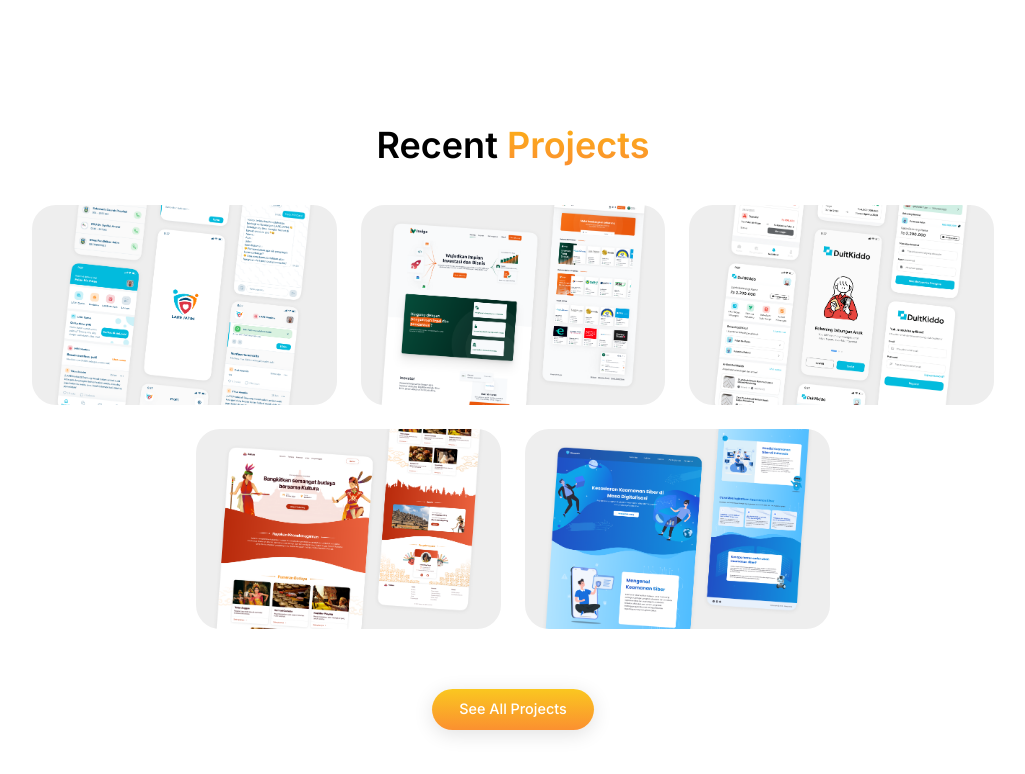
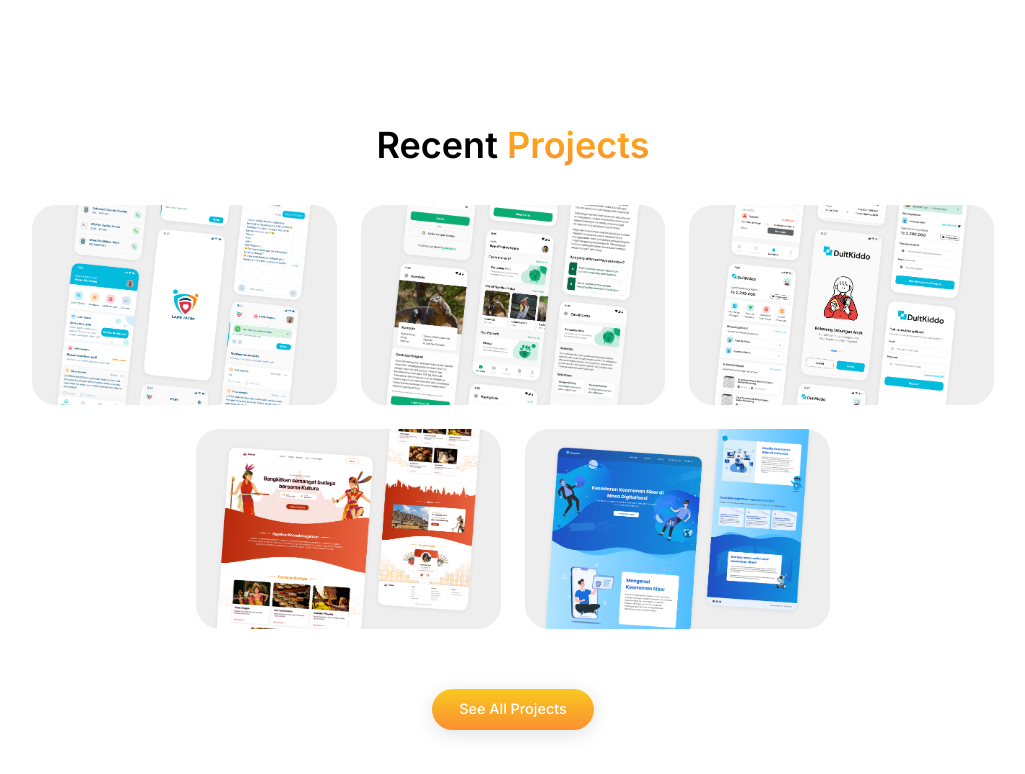
Before and after one commit to srfiryal/sarah-firyal, a plain HTML site: page index.html in a window 1280 px wide. Shown: the part 2154-2928 px from the top of the page, without its empty margins (127-1152 px from the left). Drawn offline with nearby package versions, Linux system fonts and the light colour scheme.

Commit message:
style: replace project

```diff
--- a/index.html
+++ b/index.html
@@ -288,9 +288,11 @@
         </div>
       </div>
 
-      <button type="button" class="btn-filled-accent mt-12 md:mt-10 lg:mt-12">
-        See My Résumé
-      </button>
+      <a href="https://docs.google.com/document/d/1f3wBFcZIGzjBpMF8nHrpU8ipZNAeKo48bVuggrhhI4o/edit?usp=sharing" target="_blank">
+        <button type="button" class="btn-filled-accent mt-12 md:mt-10 lg:mt-12">
+          See My Résumé
+        </button>
+      </a>
     </section>
 
     <!-- Clients Section -->
@@ -325,7 +327,7 @@
     </section>
 
     <!-- Projects Section -->
-    <section id="projects" class="wrapper mp-36 lg:pt-32 md:pb-2 lg:pb-0">
+    <section id="projects" class="wrapper mp-36 md:pt-32 pt-24 lg:pb-0 md:pb-2">
       <h1 class="text-3xl md:text-4xl text-center font-semibold">
         Recent <span class="text-primary-gradient">Projects</span>
       </h1>
--- a/script.js
+++ b/script.js
@@ -5,13 +5,15 @@ const portfolioData = [
     description:
       "A child protection problem reporting app, with features such chat, forum, and emergency contacts.",
     image: "./assets/images/img_lare.png",
+    url: "https://play.google.com/store/apps/details?id=com.fan.lare_jatim&pcampaignid=web_share"
   },
   {
-    title: "Invigo",
-    job: "Development",
+    title: "Eco.in",
+    job: "Design & Development",
     description:
-      "With an easy to use pitching system, this website connects start up founders, investors, and law firms.",
-    image: "./assets/images/img_invigo.png",
+      " An educational app that discusses environmental issues through games and virtual simulations.",
+    image: "./assets/images/img_ecoin.png",
+    url: "https://github.com/algavania/invigo"
   },
   {
     title: "DuitKiddo",
@@ -19,6 +21,7 @@ const portfolioData = [
     description:
       "A banking app built to help parents teach their children about financial literacy and responsibility.",
     image: "./assets/images/img_duitkiddo.png",
+    url: "https://github.com/algavania/switfies_technoscape"
   },
   {
     title: "Kultura",
@@ -26,6 +29,7 @@ const portfolioData = [
     description:
       "A website of an Indonesian cultural exhibition, it promotes traditional cultures for young generations.",
     image: "./assets/images/img_kultura.png",
+    url: "https://kultura-id.vercel.app/"
   },
   {
     title: "Siberpedia",
@@ -33,6 +37,7 @@ const portfolioData = [
     description:
       "An educational website that targets young netizens, which teaches all about cyber security and threats.",
     image: "./assets/images/img_siberpedia.png",
+    url: "https://siberpedia.vercel.app/"
   },
 ];
 
@@ -44,11 +49,16 @@ createPortfolioItem = (data, index) => {
   wrapper.className = "reveal h-full w-full project-item";
   wrapper.style.transitionDelay = `${index * 200}ms`;
 
+  const link = document.createElement("a");
+  link.href = data.url;
+  link.target = "_blank";
+  link.className = "cursor-pointer";
+
   const portfolioItem = document.createElement("div");
   portfolioItem.className =
     "h-full w-full bg-[url('" +
     data.image +
-    "')] bg-cover cursor-default rounded-3xl relative";
+    "')] bg-cover rounded-3xl relative";
 
   const overlay = document.createElement("div");
   overlay.className =
@@ -89,7 +99,8 @@ createPortfolioItem = (data, index) => {
     content.classList.remove("opacity-100");
   });
 
-  wrapper.appendChild(portfolioItem);
+  link.appendChild(portfolioItem);
+  wrapper.appendChild(link);
   container.appendChild(wrapper);
   return container;
 };
```
Also changed, not shown: assets/images/img_ecoin.png (added).
